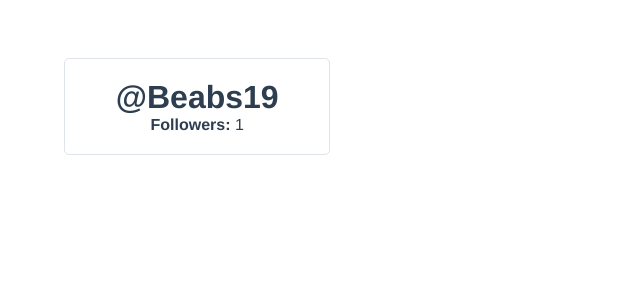
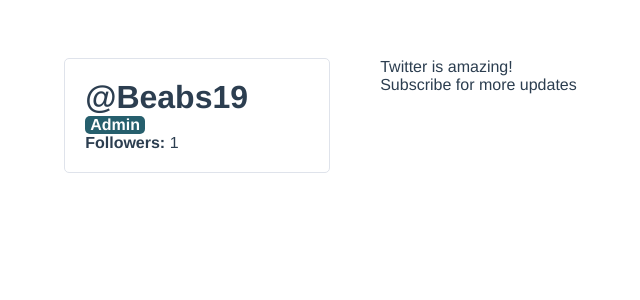
Before and after one commit to AndyBeable/vue-int, a Vue app: page / in a window 1280 px wide. Shown: the top 300 px of the page, without its empty margins (7-647 px from the left). Built offline with nearby package versions, Linux system fonts and the light colour scheme.

Commit message:
conditional render

```diff
--- a/src/App.vue
+++ b/src/App.vue
@@ -19,8 +19,5 @@
   -webkit-font-smoothing: antialiased;
   -moz-osx-font-smoothing: grayscale;
   color: #2c3e50;
-  display: flex;
-  flex-direction: column;
-  text-align: center;
 }
 </style>
--- a/src/components/UserProfile.vue
+++ b/src/components/UserProfile.vue
@@ -2,9 +2,22 @@
   <div class="user-profile">
     <div class="user-profile__user-panel">
       <h1 class="user-profile__username">@{{ user.username }}</h1>
+      <div class="user-profile__admin-badge" v-if="user.isAdmin">
+        Admin
+      </div>
+
       <div class="user-profile__follower-count">
         <strong>Followers:</strong>
         {{ followers }}
+      </div>
+    </div>
+    <div class="user-profile__tweets">
+      <div
+        class="user-profile__tweet"
+        v-for="tweet in user.tweets"
+        :key="tweet.id"
+      >
+        {{ tweet.content }}
       </div>
     </div>
   </div>
@@ -23,6 +36,10 @@
         lastName: 'Beable',
         email: 'andy.beable@gmail.com',
         isAdmin: true,
+        tweets: [
+          { id: 1, content: 'Twitter is amazing!' },
+          { id: 2, content: 'Subscribe for more updates' },
+        ],
       },
     };
   },
@@ -66,6 +83,15 @@
   border: 1px solid #dfe3eb;
 }
 
+.user-profile__admin-badge {
+  background: hsl(192, 48%, 29%);
+  color: white;
+  border-radius: 5px;
+  margin-right: auto;
+  padding: 0 5px;
+  font-weight: bold;
+}
+
 h1 {
   margin: 0;
 }
```
